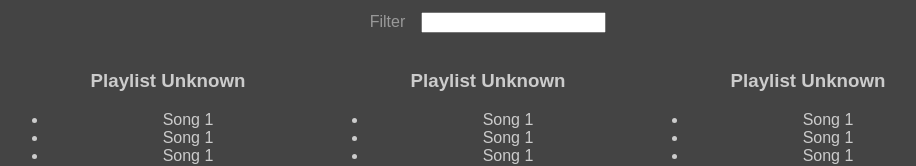
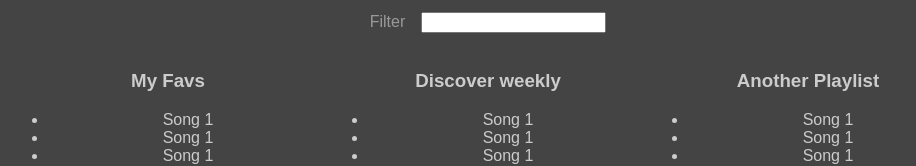
Before and after one commit to tpatrickmcdermott/playlist-app, a React (Create React App) app: page / in a window 1280 px wide. Shown: the part 190-356 px from the top of the page, without its empty margins (152-1068 px from the left). Built offline with nearby package versions, Linux system fonts and the light colour scheme.

Commit message:
Hooked up initial playlist data (just the playlist title for now)

```diff
--- a/src/App.js
+++ b/src/App.js
@@ -1,5 +1,5 @@
 /*  New Features
-(1) Added fake server data to playlist and minutes counters
+(1) FB custom JS proposal
 */
 
 import React, { Component } from 'react';
@@ -13,7 +13,7 @@ let fakeServerData = {
     name: 'Paddy',
     playlists: [
       {
-        name: "my favs",
+        name: "My Favs",
         songs: [
           {name: "Beat It", duration: 265},
           {name: "Billy Jean", duration: 323},
@@ -63,7 +63,7 @@ class App extends Component {
             <Filter />
             {
               this.state.serverData.user.playlists.map(playlist =>
-                <Playlist />
+                <Playlist name={playlist.name} foo={"bar"} />
               )
             }
           </div> :
@@ -117,12 +117,11 @@ class Filter extends Component {
 
 class Playlist extends Component {
   render() {
-    let name = "Unknown";
     return (
       //  Use object spread operator (1)
       <div style={{...defaultStyle, display: "inline-block", width: "25%"}}>
         <img />
-        <h3>Playlist {name}</h3>
+        <h3>{this.props.name}</h3>
         <ul>
           <li>Song 1</li>
           <li>Song 1</li>
```
